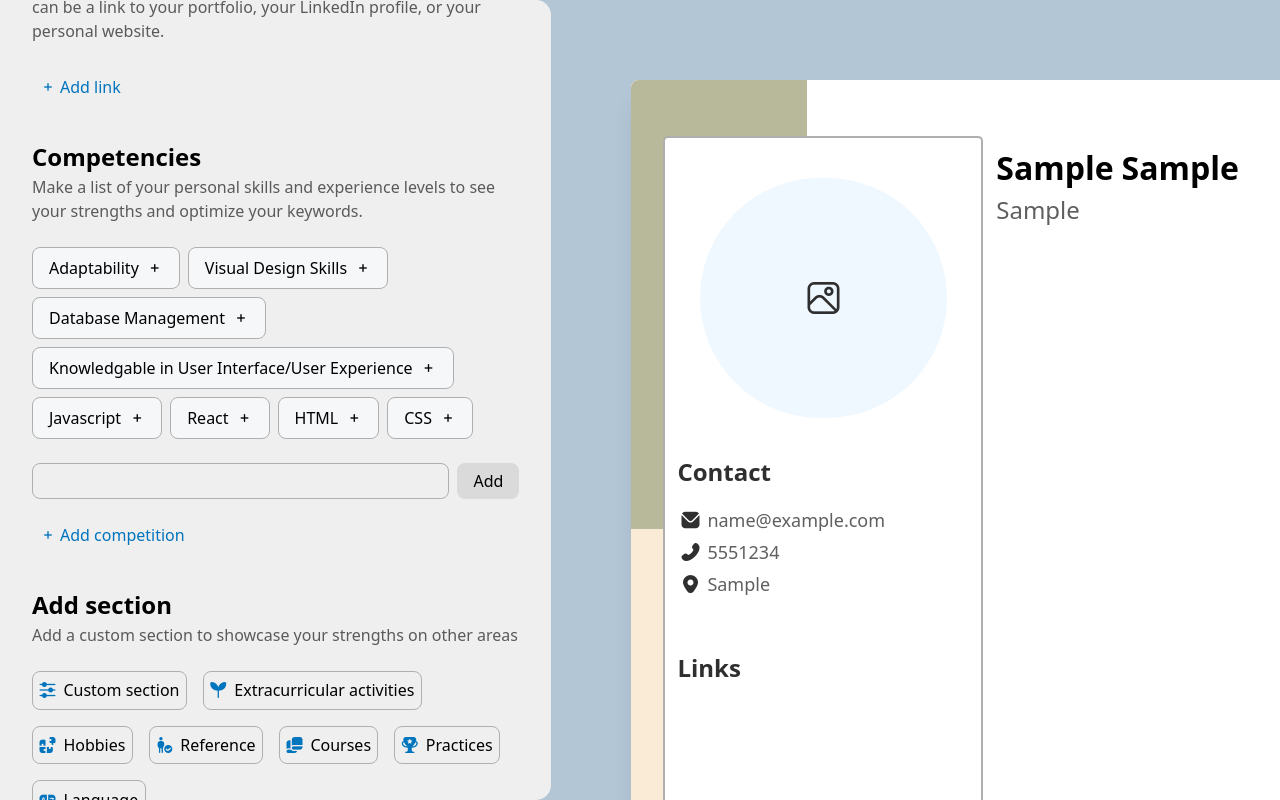
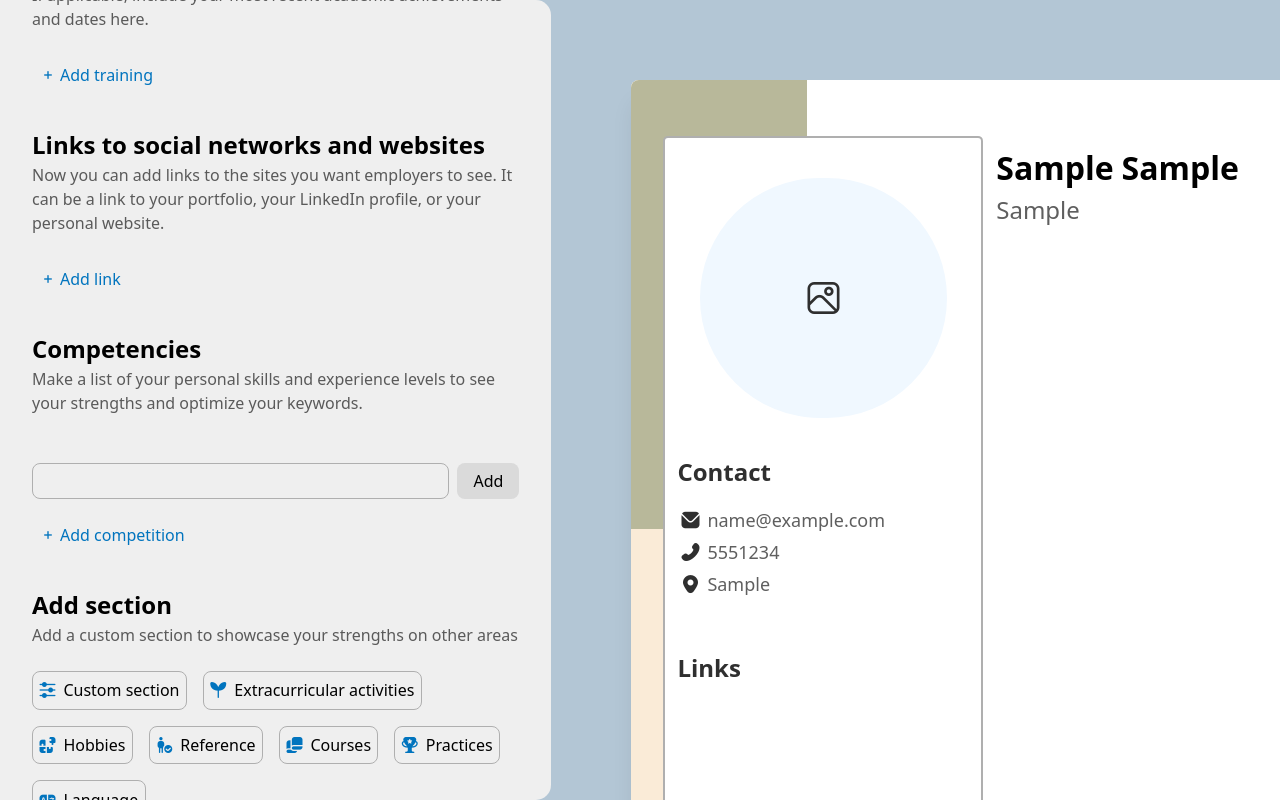
Before and after one commit to Charlesss-0/CV-App, a React (Vite) app: page / in a window 1280 px wide. Both pictures are taken after typing "Sample", "Sample", "Sample", "name@example.com", "5551234", "Sample" into the empty fields and a click on the button "Add competition". Built offline with nearby package versions, Linux system fonts and the light colour scheme.

Commit message:
Fix competencies section not rendering the newly added skills

```diff
--- a/src/components/userData/skills.jsx
+++ b/src/components/userData/skills.jsx
@@ -2,21 +2,23 @@ import { useState } from 'react'
 import { AddSection } from './section'
 
 export function SkillsList() {
-  const [skills, setSkills] = useState([
-    'Adaptability',
-    'Visual Design Skills',
-    'Database Management',
-    'Knowledgable in User Interface/User Experience',
-    'Javascript',
-    'React',
-    'HTML',
-    'CSS'
-  ])
+  const [skills, setSkills] = useState([])
+
+  const [inputValue, setInputValue] = useState('')
 
   const [isToggle, setIsToggle] = useState(false)
 
   const handleToggle = () => {
     setIsToggle(true)
+  }
+
+  const handleSubmit = (e) => {
+    e.preventDefault()
+
+    if (inputValue.trim() !== '') {
+      setSkills((prev) => [...prev, inputValue])
+      setInputValue('')
+    }
   }
 
   return (
@@ -47,19 +49,26 @@ export function SkillsList() {
                 "
           >
             {skill}
-            <i className="fi fi-rr-plus-small flex"></i>
           </li>
         ))}
       </ul>
 
       {isToggle ? (
+        <form onSubmit={handleSubmit}>
           <label className="flex gap-[0.5rem] mb-[1rem]">
             <input
               type="text"
               className="bg-[transparent] border-[#afafaf] border p-[0.3rem] rounded-lg grow"
+              onChange={(e) => setInputValue(e.target.value)}
             />
-          <button className="bg-[#afafaf55] px-[1rem] rounded-lg">Add</button>
+            <button
+              type="submit"
+              className="bg-[#afafaf55] px-[1rem] rounded-lg"
+            >
+              Add
+            </button>
           </label>
+        </form>
       ) : (
         ''
       )}
```
Lines whose indentation alone changed are shown as unchanged.
